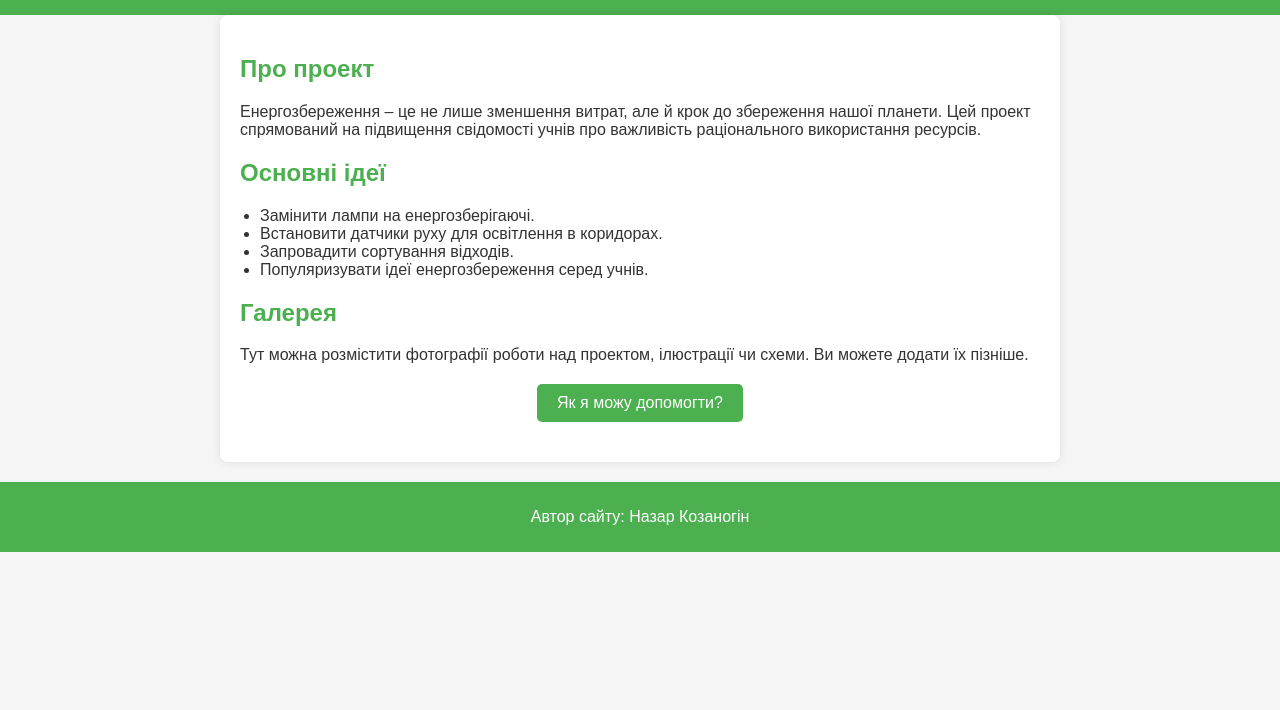
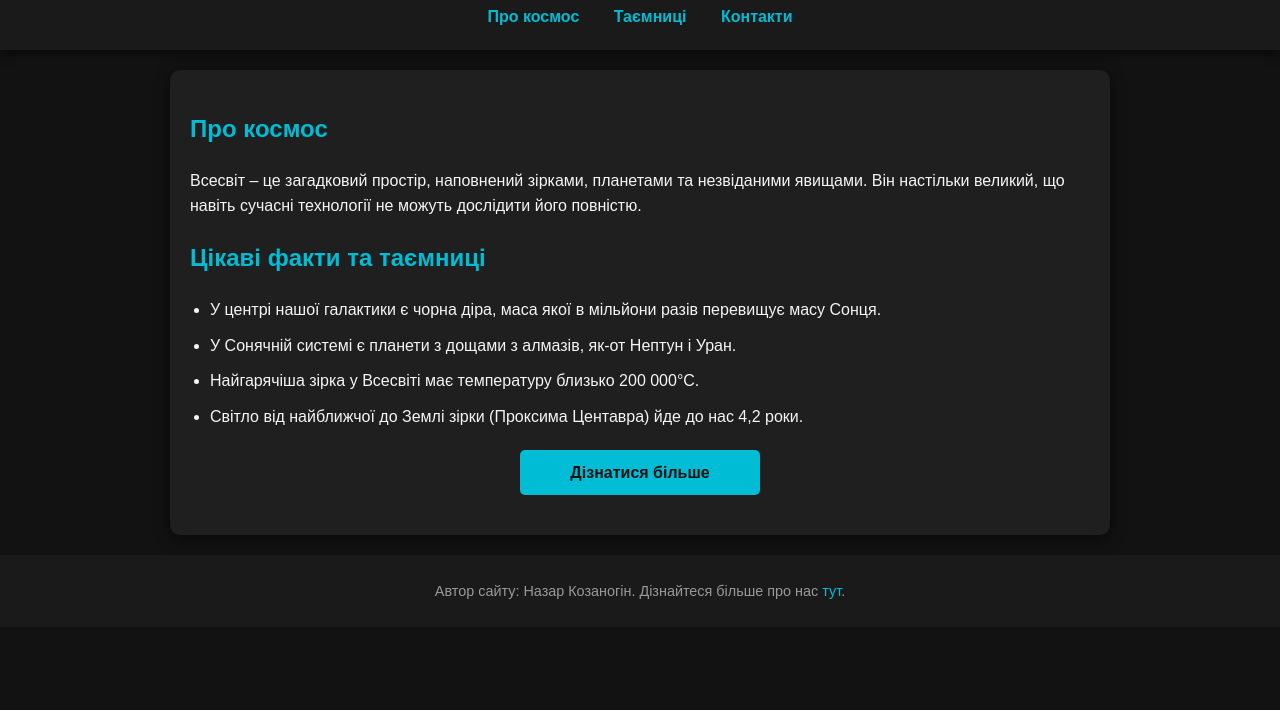
Before and after one commit to Louzzzzi/site, a plain HTML site: page index.html in a window 1280 px wide. Shown: the part 90-800 px from the top of the page. Drawn offline with Linux system fonts and the light colour scheme.

Commit message:
Update index.html

```diff
--- a/index.html
+++ b/index.html
@@ -3,144 +3,120 @@
 <head>
     <meta charset="UTF-8">
     <meta name="viewport" content="width=device-width, initial-scale=1.0">
-    <title>Енергозбереження: Внесок кожного учня</title>
+    <title>Таємниці Всесвіту</title>
     <style>
         body {
-            font-family: Arial, sans-serif;
+            font-family: 'Arial', sans-serif;
             margin: 0;
             padding: 0;
-            background-color: #f5f5f5;
-            color: #333;
+            background-color: #121212;
+            color: #f5f5f5;
+            line-height: 1.6;
         }
         header {
-            background-color: #4CAF50;
-            color: white;
+            background-color: #1a1a1a;
+            color: #00bcd4;
             text-align: center;
             padding: 20px 0;
+            box-shadow: 0 4px 10px rgba(0, 0, 0, 0.5);
         }
         header h1 {
             margin: 0;
+            font-size: 2.5rem;
         }
         nav {
-            text-align: center;
             margin-top: 10px;
         }
         nav a {
             margin: 0 15px;
+            color: #00bcd4;
             text-decoration: none;
-            color: white;
             font-weight: bold;
         }
+        nav a:hover {
+            text-decoration: underline;
+        }
         .container {
-            max-width: 800px;
-            margin: auto;
-            background: white;
+            max-width: 900px;
+            margin: 20px auto;
             padding: 20px;
-            box-shadow: 0 0 10px rgba(0, 0, 0, 0.1);
-            border-radius: 8px;
+            background-color: #1f1f1f;
+            border-radius: 10px;
+            box-shadow: 0 4px 15px rgba(0, 0, 0, 0.5);
         }
         h2 {
-            color: #4CAF50;
+            color: #00bcd4;
         }
         ul {
             padding-left: 20px;
         }
+        ul li {
+            margin: 10px 0;
+        }
         .button {
-            display: inline-block;
+            display: block;
+            text-align: center;
             padding: 10px 20px;
-            background-color: #4CAF50;
-            color: white;
+            background-color: #00bcd4;
+            color: #121212;
+            font-weight: bold;
             text-decoration: none;
             border-radius: 5px;
+            margin: 20px auto;
+            width: 200px;
             text-align: center;
-            margin-top: 20px;
         }
         .button:hover {
-            background-color: #45a049;
-        }
-        .interactive {
-            margin: 20px 0;
-            text-align: center;
-        }
-        .interactive button {
-            padding: 10px 20px;
-            font-size: 16px;
-            background-color: #4CAF50;
-            color: white;
-            border: none;
-            border-radius: 5px;
-            cursor: pointer;
-        }
-        .interactive button:hover {
-            background-color: #45a049;
-        }
-        .answer {
-            margin-top: 20px;
-            padding: 10px;
-            background-color: #e8f5e9;
-            border: 2px solid #4CAF50;
-            border-radius: 5px;
-            display: none;
-            text-align: center;
+            background-color: #0097a7;
         }
         footer {
-            background-color: #4CAF50;
-            color: white;
+            background-color: #1a1a1a;
             text-align: center;
+            color: #999;
             padding: 10px 0;
             margin-top: 20px;
+            font-size: 0.9rem;
+        }
+        footer a {
+            color: #00bcd4;
+            text-decoration: none;
+        }
+        footer a:hover {
+            text-decoration: underline;
         }
     </style>
 </head>
 <body>
     <header>
-        <h1>Енергозбереження: Внесок кожного учня</h1>
+        <h1>Таємниці Всесвіту</h1>
         <nav>
-            <a href="#about">Про проект</a>
-            <a href="#ideas">Ідеї</a>
-            <a href="#gallery">Галерея</a>
+            <a href="#about">Про космос</a>
+            <a href="#secrets">Таємниці</a>
+            <a href="#contact">Контакти</a>
         </nav>
     </header>
 
     <div class="container">
         <section id="about">
-            <h2>Про проект</h2>
-            <p>Енергозбереження – це не лише зменшення витрат, але й крок до збереження нашої планети. Цей проект спрямований на підвищення свідомості учнів про важливість раціонального використання ресурсів.</p>
+            <h2>Про космос</h2>
+            <p>Всесвіт – це загадковий простір, наповнений зірками, планетами та незвіданими явищами. Він настільки великий, що навіть сучасні технології не можуть дослідити його повністю.</p>
         </section>
 
-        <section id="ideas">
-            <h2>Основні ідеї</h2>
+        <section id="secrets">
+            <h2>Цікаві факти та таємниці</h2>
             <ul>
-                <li>Замінити лампи на енергозберігаючі.</li>
-                <li>Встановити датчики руху для освітлення в коридорах.</li>
-                <li>Запровадити сортування відходів.</li>
-                <li>Популяризувати ідеї енергозбереження серед учнів.</li>
+                <li>У центрі нашої галактики є чорна діра, маса якої в мільйони разів перевищує масу Сонця.</li>
+                <li>У Сонячній системі є планети з дощами з алмазів, як-от Нептун і Уран.</li>
+                <li>Найгарячіша зірка у Всесвіті має температуру близько 200 000°C.</li>
+                <li>Світло від найближчої до Землі зірки (Проксима Центавра) йде до нас 4,2 роки.</li>
             </ul>
         </section>
 
-        <section id="gallery">
-            <h2>Галерея</h2>
-            <p>Тут можна розмістити фотографії роботи над проектом, ілюстрації чи схеми. Ви можете додати їх пізніше.</p>
-        </section>
-
-        <div class="interactive">
-            <button id="question-button">Як я можу допомогти?</button>
-            <div class="answer" id="answer">
-                <p><strong>Порада:</strong> Завжди вимикайте світло, коли воно не потрібне, та використовуйте повторно папір для чернеток!</p>
-            </div>
-        </div>
+        <a href="#contact" class="button">Дізнатися більше</a>
     </div>
 
     <footer>
-        <p>Автор сайту: Назар Козаногін</p>
+        <p>Автор сайту: Назар Козаногін. Дізнайтеся більше про нас <a href="#about">тут</a>.</p>
     </footer>
-
-    <script>
-        const button = document.getElementById('question-button');
-        const answer = document.getElementById('answer');
-        button.addEventListener('click', () => {
-            answer.style.display = answer.style.display === 'none' ? 'block' : 'none';
-        });
-    </script>
 </body>
 </html>
```
